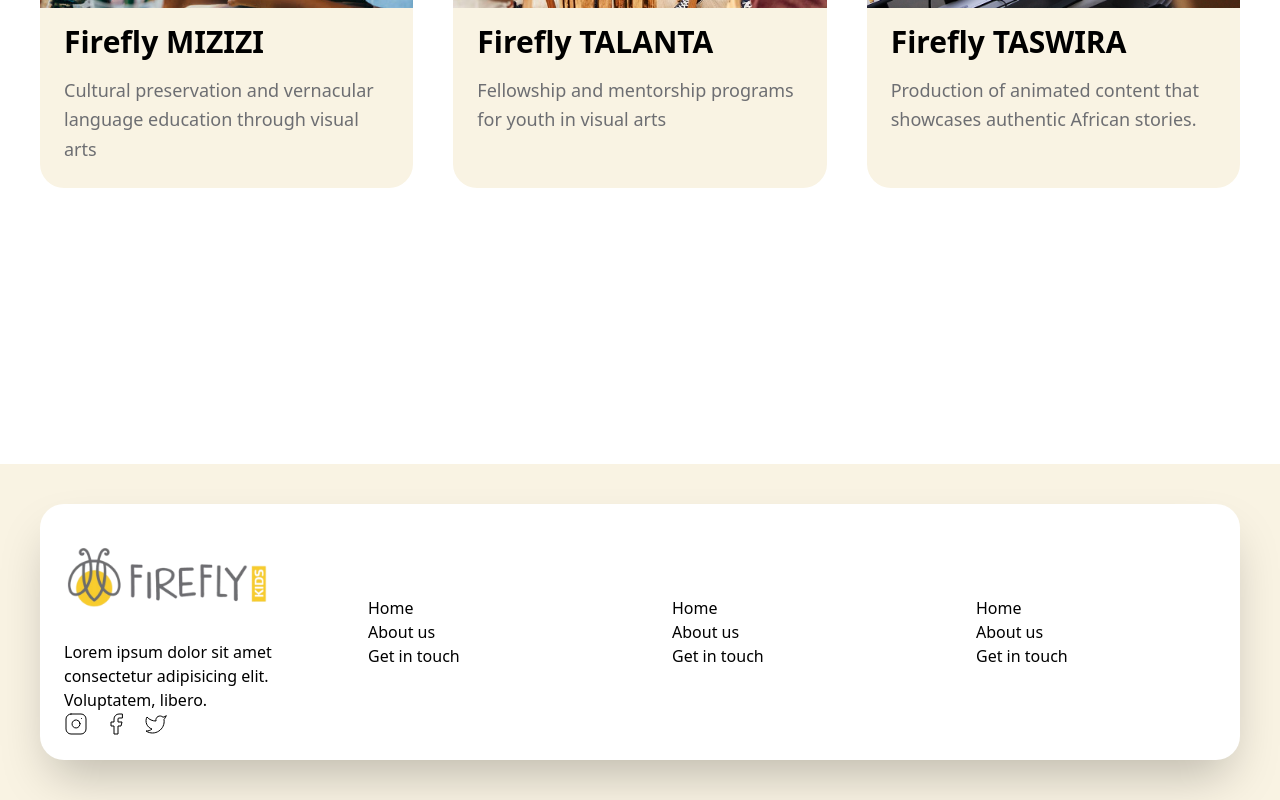
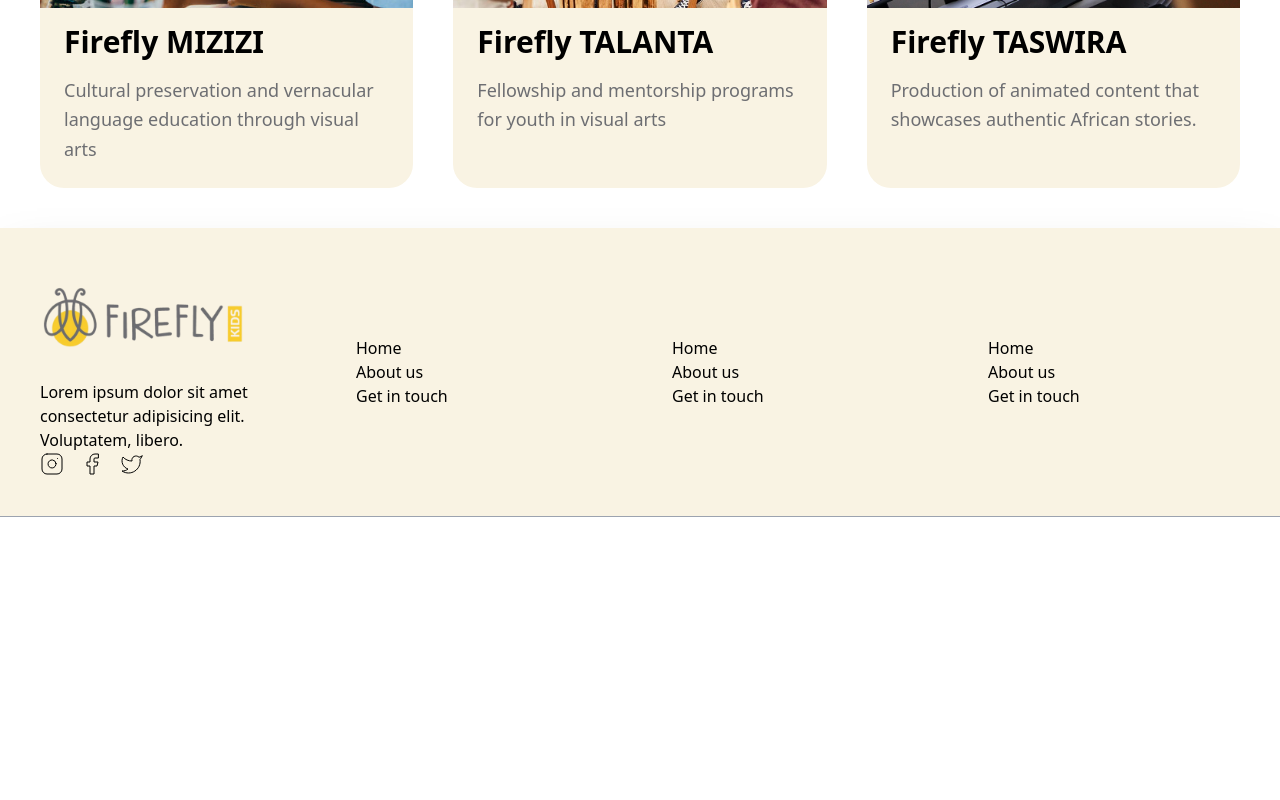
Before and after one commit to Griffin-Ndede/Firefly_frontend, a React (Vite) app: page / in a window 1280 px wide. Shown: the part 1512-2312 px from the top of the page. After the commit the page ends 2029 px from the top, so only its background shows below. Built offline with nearby package versions, Linux system fonts and the light colour scheme.

Commit message:
Style: Adjusts style for the footer elements

```diff
--- a/src/Components/Footer.jsx
+++ b/src/Components/Footer.jsx
@@ -4,8 +4,7 @@ import React from 'react'
 function Footer() {
   return (
     <>
-      <section className='bg-custom-beige h-fit p-10'>
-        <div className='grid grid-cols-1 md:grid-cols-2 lg:grid-cols-4 gap-16 shadow-2xl p-6 items-center max-w-7xl mx-auto rounded-3xl bg-white'>
+        <div className='grid grid-cols-1 md:grid-cols-2 lg:grid-cols-4 gap-16 shadow-2xl items-center w-full mx-auto border-b border-gray-400 bg-custom-beige h-fit p-10 '>
           <div>
             <img src="/images/Firefly_logo.png"
               alt="firefly_logo"
@@ -39,7 +38,6 @@ function Footer() {
             </ul>
           </div>
         </div>
-      </section>
 
     </>
   )
--- a/src/Pages/Home.jsx
+++ b/src/Pages/Home.jsx
@@ -77,7 +77,7 @@ function Home() {
                     </div>
                 </div>
             </section>
-            <section className='h-screen'>
+            <section className='h-fit mb-10'>
                 <h1 className='text-5xl font-bold text-center mb-10 text-custom-yellow my-4'>How we do it</h1>
                 <div className='grid grid-cols-1 md:grid-cols-2 lg:grid-cols-3 gap-10 px-10 mx-auto max-w-7xl'>
                     <div className='bg-custom-beige rounded-3xl'>
```
